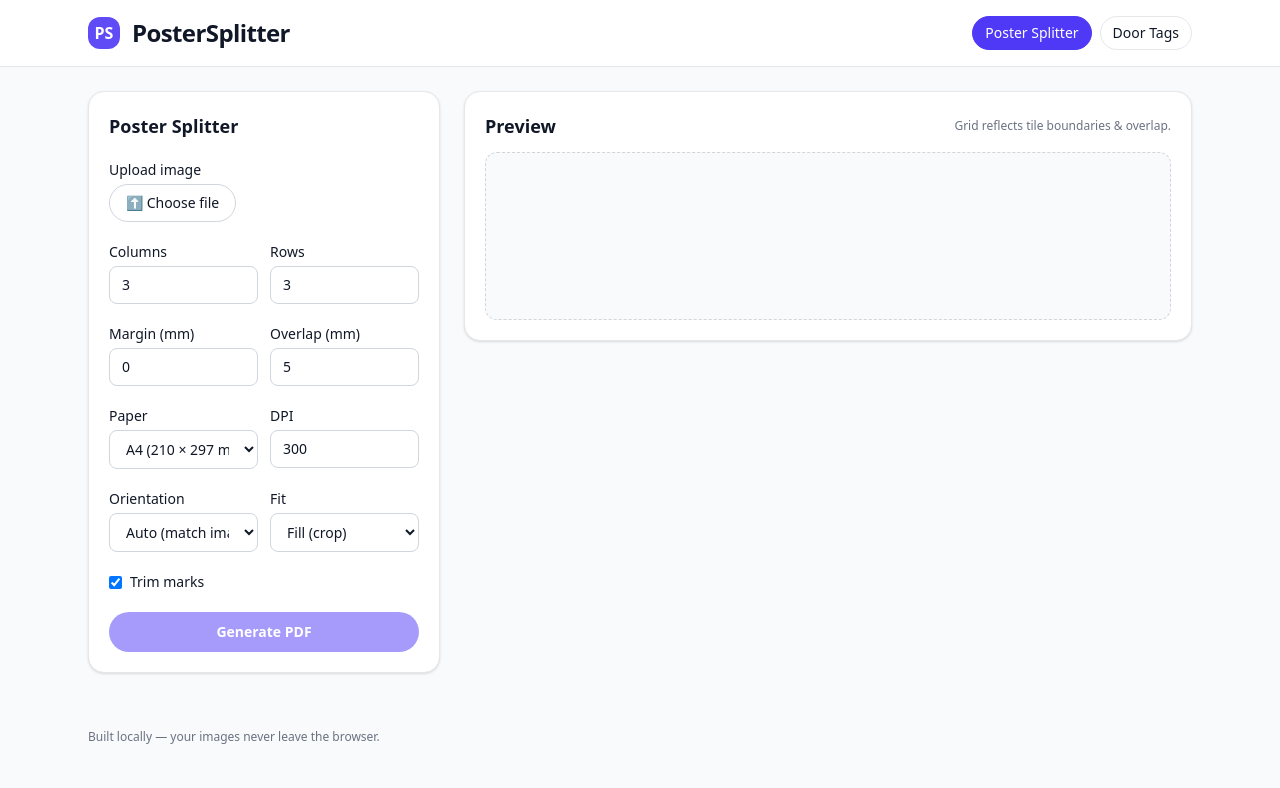
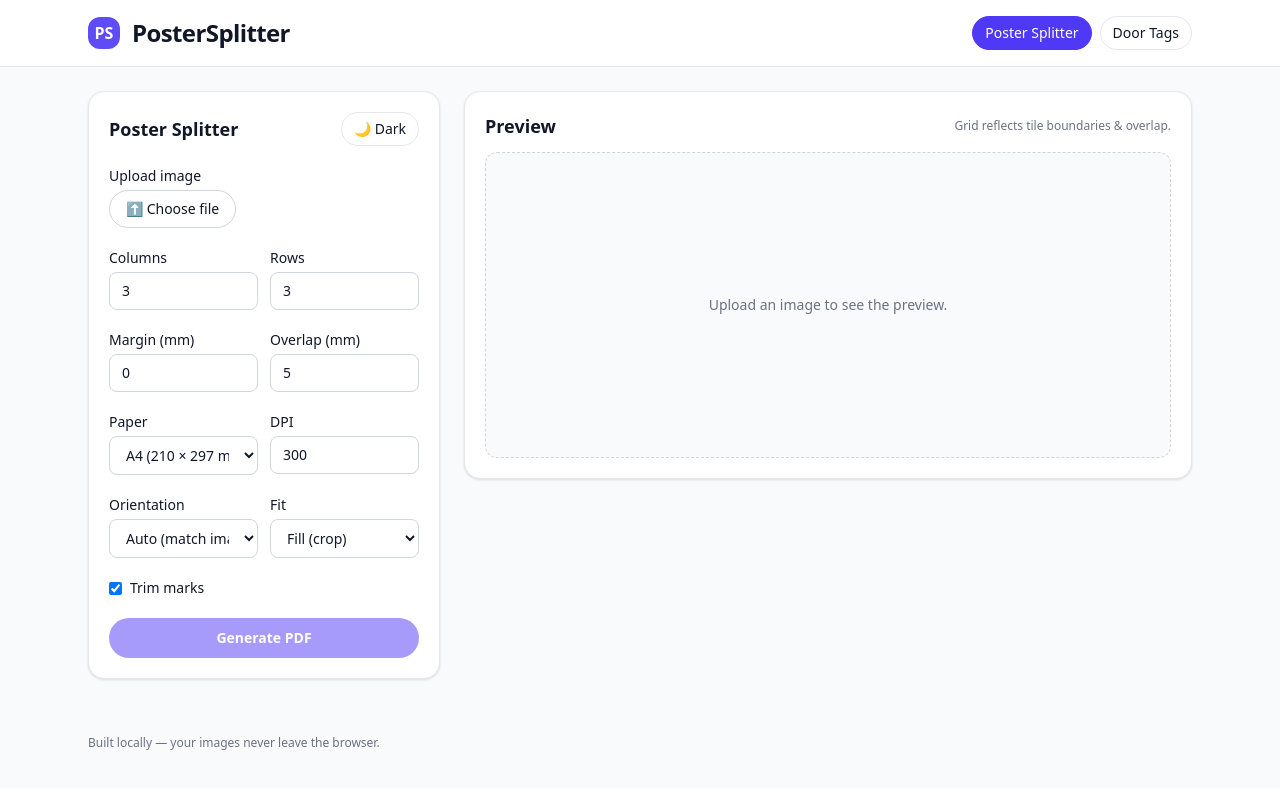
Before and after one commit to Mikehoncho32/postersplitter, a React (Vite) app in the folder poster-tiler/: page / in a window 1280 px wide. Shown: the top 788 px of the page. Built offline with nearby package versions, Linux system fonts and the light colour scheme.

Commit message:
Update App.tsx

```diff
--- a/poster-tiler/src/App.tsx
+++ b/poster-tiler/src/App.tsx
@@ -2,7 +2,7 @@ import React, { useEffect, useMemo, useRef, useState } from "react";
 import DoorTags from "./DoorTags";
 import { jsPDF } from "jspdf";
 
-/* ---------- constants ---------- */
+/* ---------- shared constants ---------- */
 const PAPER = {
   A4: { w: 210, h: 297 },
   Letter: { w: 216, h: 279 },
@@ -18,47 +18,32 @@ const LIMITS = {
 const BRAND = "PosterSplitter";
 
 /* ---------- guardrails ---------- */
-const SIZE_LIMIT_MB = 60; // soft cap for uploaded file size
-const MAX_TILES = 8 * 8;  // safety for rows*cols
-const MP_HIGH = 50;       // megapixels threshold (~8000x6250)
-const MP_MED = 25;        // megapixels threshold (~6000x4167)
+const SIZE_LIMIT_MB = 60;
+const MAX_TILES = 8 * 8;
+const MP_HIGH = 50;
+const MP_MED = 25;
 
 /* ---------- utils ---------- */
-function clamp(n: number, min: number, max: number) {
-  return Math.min(max, Math.max(min, n));
-}
+function clamp(n: number, min: number, max: number) { return Math.min(max, Math.max(min, n)); }
 function toIntInRange(raw: string, min: number, max: number, fallback: number) {
   const n = parseInt(raw, 10);
   if (Number.isNaN(n)) return fallback;
   return clamp(n, min, max);
 }
 const mmToIn = (mm: number) => mm / 25.4;
-const mmToPx = (mm: number, dpi: number) =>
-  Math.round(mmToIn(mm) * clamp(dpi, LIMITS.dpi.min, LIMITS.dpi.max));
-
-function cx(...xs: Array<string | false | null | undefined>) {
-  return xs.filter(Boolean).join(" ");
-}
-
-/** Decide a safe DPI given the image size and requested DPI. */
+const mmToPx = (mm: number, dpi: number) => Math.round(mmToIn(mm) * clamp(dpi, LIMITS.dpi.min, LIMITS.dpi.max));
+function cx(...xs: Array<string | false | null | undefined>) { return xs.filter(Boolean).join(" "); }
 function computeSafeDpi(img: HTMLImageElement | null, requested: number) {
   if (!img) return { dpi: requested, reason: "" };
   const mega = (img.width * img.height) / 1e6;
-
-  let dpi = requested;
-  let reason = "";
-
-  if (mega > MP_HIGH) {
-    if (requested > 200) { dpi = 200; reason = `Large image (${mega.toFixed(1)} MP): DPI capped to 200.`; }
-  } else if (mega > MP_MED) {
-    if (requested > 240) { dpi = 240; reason = `Big image (${mega.toFixed(1)} MP): DPI capped to 240.`; }
-  }
-
+  let dpi = requested; let reason = "";
+  if (mega > MP_HIGH) { if (requested > 200) { dpi = 200; reason = `Large image (${mega.toFixed(1)} MP): DPI capped to 200.`; } }
+  else if (mega > MP_MED) { if (requested > 240) { dpi = 240; reason = `Big image (${mega.toFixed(1)} MP): DPI capped to 240.`; } }
   dpi = clamp(dpi, LIMITS.dpi.min, LIMITS.dpi.max);
   return { dpi, reason };
 }
 
-/* ---------- Poster Splitter (existing tool) ---------- */
+/* ---------- Poster Splitter ---------- */
 function PosterSplitter() {
   // theme
   const [theme, setTheme] = useState<"light" | "dark">(
@@ -76,14 +61,11 @@ function PosterSplitter() {
     if (!file) return setImg(null);
     const url = URL.createObjectURL(file);
     const i = new Image();
-    i.onload = () => {
-      setImg(i);
-      URL.revokeObjectURL(url);
-    };
+    i.onload = () => { setImg(i); URL.revokeObjectURL(url); };
     i.src = url;
   }, [file]);
 
-  // raw strings so typing never glitches
+  // inputs
   const [colsRaw, setColsRaw] = useState("3");
   const [rowsRaw, setRowsRaw] = useState("3");
   const [marginRaw, setMarginRaw] = useState("0");
@@ -92,31 +74,23 @@ function PosterSplitter() {
   const [paper, setPaper] = useState<PaperKey>("A4");
   const [fitMode, setFitMode] = useState<"cover" | "contain">("cover");
   const [trim, setTrim] = useState(true);
-
-  // NEW: orientation control
   const [orientation, setOrientation] = useState<"auto" | "portrait" | "landscape">("auto");
 
-  // sanitized numbers
   const cols = toIntInRange(colsRaw, LIMITS.colsRows.min, LIMITS.colsRows.max, LIMITS.colsRows.fallback);
   const rows = toIntInRange(rowsRaw, LIMITS.colsRows.min, LIMITS.colsRows.max, LIMITS.colsRows.fallback);
   const margin = toIntInRange(marginRaw, LIMITS.mm.min, LIMITS.mm.max, 0);
   const overlap = toIntInRange(overlapRaw, LIMITS.mm.min, LIMITS.mm.max, 5);
   const requestedDpi = toIntInRange(dpiRaw, LIMITS.dpi.min, LIMITS.dpi.max, LIMITS.dpi.fallback);
 
-  // compute effective paper size based on orientation setting
   const base = PAPER[paper];
   const imgIsLandscape = img ? img.width >= img.height : true;
-  const effOrientation =
-    orientation === "auto" ? (imgIsLandscape ? "landscape" : "portrait") : orientation;
+  const effOrientation = orientation === "auto" ? (imgIsLandscape ? "landscape" : "portrait") : orientation;
   const P = effOrientation === "portrait" ? base : { w: base.h, h: base.w };
 
-  // Guard: compute effective DPI
   const { dpi: effectiveDpi, reason: dpiReason } = useMemo(
-    () => computeSafeDpi(img, requestedDpi),
-    [img, requestedDpi]
+    () => computeSafeDpi(img, requestedDpi), [img, requestedDpi]
   );
 
-  // Guard: soft warning if file is huge
   const bigFileWarning =
     file && file.size > SIZE_LIMIT_MB * 1024 * 1024
       ? `This file is ${(file.size / 1024 / 1024).toFixed(1)} MB. If PDF generation is slow or black, try lower DPI or fewer tiles.`
@@ -155,38 +129,20 @@ function PosterSplitter() {
     ctx.fillRect(0, 0, c.width, c.height);
 
     ctx.imageSmoothingQuality = "high";
-    ctx.drawImage(
-      img,
-      0, 0, sW, sH,
-      Math.round(dx * k),
-      Math.round(dy * k),
-      Math.round(drawW * k),
-      Math.round(drawH * k)
-    );
+    ctx.drawImage(img, 0, 0, sW, sH, Math.round(dx * k), Math.round(dy * k), Math.round(drawW * k), Math.round(drawH * k));
 
     // grid
     ctx.strokeStyle = theme === "dark" ? "rgba(255,255,255,0.6)" : "rgba(0,0,0,0.5)";
     ctx.lineWidth = 1;
     const stepX = (contentWpx - overlapPx) * k;
     const stepY = (contentHpx - overlapPx) * k;
-    for (let i = 1; i < cols; i++) {
-      const x = Math.round(i * stepX);
-      ctx.beginPath(); ctx.moveTo(x, 0); ctx.lineTo(x, c.height); ctx.stroke();
-    }
-    for (let j = 1; j < rows; j++) {
-      const y = Math.round(j * stepY);
-      ctx.beginPath(); ctx.moveTo(0, y); ctx.lineTo(c.width, y); ctx.stroke();
-    }
+    for (let i = 1; i < cols; i++) { const x = Math.round(i * stepX); ctx.beginPath(); ctx.moveTo(x, 0); ctx.lineTo(x, c.height); ctx.stroke(); }
+    for (let j = 1; j < rows; j++) { const y = Math.round(j * stepY); ctx.beginPath(); ctx.moveTo(0, y); ctx.lineTo(c.width, y); ctx.stroke(); }
   }, [img, P.w, P.h, margin, overlap, effectiveDpi, cols, rows, fitMode, theme]);
 
   async function generatePDF() {
     if (!img) return alert("Please upload an image first.");
-
-    // Guard: too many tiles?
-    if (rows * cols > MAX_TILES) {
-      alert(`That’s a lot of pages (${rows}×${cols}). For stability, please keep tiles ≤ ${Math.sqrt(MAX_TILES)}×${Math.sqrt(MAX_TILES)}.`);
-      return;
-    }
+    if (rows * cols > MAX_TILES) { alert(`That’s a lot of pages (${rows}×${cols}). Keep tiles ≤ ${Math.sqrt(MAX_TILES)}×${Math.sqrt(MAX_TILES)}.`); return; }
 
     const contentWpx = mmToPx(P.w - 2 * margin, effectiveDpi);
     const contentHpx = mmToPx(P.h - 2 * margin, effectiveDpi);
@@ -194,18 +150,11 @@ function PosterSplitter() {
 
     const tgtW = cols * contentWpx - (cols - 1) * overlapPx;
     const tgtH = rows * contentHpx - (rows - 1) * overlapPx;
-
-    // Guard: massive canvas
-    if (tgtW * tgtH > 12000 * 12000) {
-      alert("Output canvas would be extremely large. Lower DPI, rows/cols, or increase margins/overlap.");
-      return;
-    }
+    if (tgtW * tgtH > 12000 * 12000) { alert("Output canvas would be extremely large. Lower DPI/tiles."); return; }
 
     const master = document.createElement("canvas");
-    master.width = tgtW;
-    master.height = tgtH;
+    master.width = tgtW; master.height = tgtH;
     const mctx = master.getContext("2d")!;
-
     const sW = img.width, sH = img.height;
     const scaleCover = Math.max(tgtW / sW, tgtH / sH);
     const scaleContain = Math.min(tgtW / sW, tgtH / sH);
@@ -215,22 +164,14 @@ function PosterSplitter() {
     const dx = Math.round((tgtW - drawW) / 2);
     const dy = Math.round((tgtH - drawH) / 2);
 
-    mctx.fillStyle = "#ffffff";
-    mctx.fillRect(0, 0, master.width, master.height);
+    mctx.fillStyle = "#ffffff"; mctx.fillRect(0, 0, master.width, master.height);
     mctx.imageSmoothingQuality = "high";
     mctx.drawImage(img, dx, dy, drawW, drawH);
 
     const jsOrientation = ((orientation === "auto" ? (imgIsLandscape ? "landscape" : "portrait") : orientation) === "landscape" ? "landscape" : "portrait") as "portrait" | "landscape";
 
-    const doc = new jsPDF({
-      unit: "mm",
-      format: [P.w, P.h],
-      orientation: jsOrientation,
-      compress: true,
-    });
-
-    const contentWmm = P.w - 2 * margin;
-    const contentHmm = P.h - 2 * margin;
+    const doc = new jsPDF({ unit: "mm", format: [P.w, P.h], orientation: jsOrientation, compress: true });
+    const contentWmm = P.w - 2 * margin; const contentHmm = P.h - 2 * margin;
 
     for (let r = 0; r < rows; r++) {
       for (let c = 0; c < cols; c++) {
@@ -239,15 +180,13 @@ function PosterSplitter() {
         const sy = r * (contentHpx - overlapPx);
 
         const tile = document.createElement("canvas");
-        tile.width = contentWpx;
-        tile.height = contentHpx;
+        tile.width = contentWpx; tile.height = contentHpx;
         const tctx = tile.getContext("2d")!;
         tctx.imageSmoothingQuality = "high";
         tctx.drawImage(master, sx, sy, contentWpx, contentHpx, 0, 0, contentWpx, contentHpx);
 
         if (trim) {
-          tctx.strokeStyle = "rgba(0,0,0,0.5)";
-          tctx.lineWidth = 1;
+          tctx.strokeStyle = "rgba(0,0,0,0.5)"; tctx.lineWidth = 1;
           const m = Math.round(Math.min(contentWpx, contentHpx) * 0.02);
           tctx.beginPath();
           tctx.moveTo(0, 0); tctx.lineTo(m, 0); tctx.moveTo(0, 0); tctx.lineTo(0, m);
@@ -261,95 +200,74 @@ function PosterSplitter() {
         doc.addImage(dataURL, "JPEG", margin, margin, contentWmm, contentHmm, undefined, "FAST");
       }
     }
-
     doc.save(`${BRAND}.pdf`);
   }
 
   return (
     <>
-      {/* Settings & header (unchanged) */}
       <section className="lg:col-span-1">
         <div className="rounded-2xl border border-gray-200 dark:border-slate-800 bg-white dark:bg-slate-900 shadow-sm p-5 space-y-5">
-          <h2 className="text-lg font-semibold">Poster Splitter</h2>
+          <div className="flex items-center justify-between">
+            <h2 className="text-lg font-semibold">Poster Splitter</h2>
+            <button
+              onClick={() => setTheme(theme === "light" ? "dark" : "light")}
+              className="rounded-full border bg-white dark:bg-slate-800 border-gray-200 dark:border-slate-700 px-3 py-1.5 text-sm hover:bg-gray-50 dark:hover:bg-slate-700"
+            >
+              {theme === "light" ? "🌙 Dark" : "☀️ Light"}
+            </button>
+          </div>
 
-          {/* Upload */}
           <div>
             <label className="block text-sm font-medium mb-1">Upload image</label>
             <input id="file" type="file" accept="image/*" onChange={(e) => setFile(e.target.files?.[0] ?? null)} className="sr-only" />
-            <label htmlFor="file" className={cx("inline-flex items-center gap-2 rounded-full px-4 py-2 text-sm cursor-pointer","border border-gray-300 dark:border-slate-700","bg-white/60 dark:bg-slate-800/60","hover:bg:white/80 hover:shadow-sm dark:hover:bg-slate-700/70")}>
-              ⬆️ Choose file
-            </label>
-            {file && (
-              <p className="mt-2 text-xs text-gray-500 dark:text-slate-400 break-all">
-                {file.name} ({Math.round((file.size / 1024 / 1024) * 100) / 100} MB)
-              </p>
-            )}
-          </div>
-
-          {/* controls */}
-          <div className="grid grid-cols-2 gap-3">
-            <div>
-              <label className="block text-sm mb-1">Columns</label>
-              <input type="number" min={LIMITS.colsRows.min} max={LIMITS.colsRows.max} value={colsRaw} onChange={(e) => setColsRaw(e.target.value)} onBlur={() => setColsRaw(String(cols))} className="w-full rounded-lg border border-gray-300 dark:border-slate-700 bg-white dark:bg-slate-800 px-3 py-2 text-sm"/>
-            </div>
-            <div>
-              <label className="block text-sm mb-1">Rows</label>
-              <input type="number" min={LIMITS.colsRows.min} max={LIMITS.colsRows.max} value={rowsRaw} onChange={(e) => setRowsRaw(e.target.value)} onBlur={() => setRowsRaw(String(rows))} className="w-full rounded-lg border border-gray-300 dark:border-slate-700 bg-white dark:bg-slate-800 px-3 py-2 text-sm"/>
-            </div>
+            <label htmlFor="file" className={cx("inline-flex items-center gap-2 rounded-full px-4 py-2 text-sm cursor-pointer","border border-gray-300 dark:border-slate-700","bg-white/60 dark:bg-slate-800/60","hover:bg-white/80 hover:shadow-sm dark:hover:bg-slate-700/70")}>⬆️ Choose file</label>
+            {file && (<p className="mt-2 text-xs text-gray-500 dark:text-slate-400 break-all">{file.name} ({Math.round((file.size/1024/1024)*100)/100} MB)</p>)}
           </div>
 
           <div className="grid grid-cols-2 gap-3">
-            <div>
-              <label className="block text-sm mb-1">Margin (mm)</label>
-              <input type="number" min={LIMITS.mm.min} max={LIMITS.mm.max} value={marginRaw} onChange={(e) => setMarginRaw(e.target.value)} onBlur={() => setMarginRaw(String(margin))} className="w-full rounded-lg border border-gray-300 dark:border-slate-700 bg-white dark:bg-slate-800 px-3 py-2 text-sm"/>
-            </div>
-            <div>
-              <label className="block text-sm mb-1">Overlap (mm)</label>
-              <input type="number" min={LIMITS.mm.min} max={LIMITS.mm.max} value={overlapRaw} onChange={(e) => setOverlapRaw(e.target.value)} onBlur={() => setOverlapRaw(String(overlap))} className="w-full rounded-lg border border-gray-300 dark:border-slate-700 bg-white dark:bg-slate-800 px-3 py-2 text-sm"/>
-            </div>
+            <div><label className="block text-sm mb-1">Columns</label>
+              <input type="number" min={LIMITS.colsRows.min} max={LIMITS.colsRows.max} value={colsRaw} onChange={(e)=>setColsRaw(e.target.value)} onBlur={()=>setColsRaw(String(cols))} className="w-full rounded-lg border border-gray-300 dark:border-slate-700 bg-white dark:bg-slate-800 px-3 py-2 text-sm"/></div>
+            <div><label className="block text-sm mb-1">Rows</label>
+              <input type="number" min={LIMITS.colsRows.min} max={LIMITS.colsRows.max} value={rowsRaw} onChange={(e)=>setRowsRaw(e.target.value)} onBlur={()=>setRowsRaw(String(rows))} className="w-full rounded-lg border border-gray-300 dark:border-slate-700 bg-white dark:bg-slate-800 px-3 py-2 text-sm"/></div>
           </div>
 
           <div className="grid grid-cols-2 gap-3">
-            <div>
-              <label className="block text-sm mb-1">Paper</label>
-              <select value={paper} onChange={(e) => setPaper(e.target.value as PaperKey)} className="w-full rounded-lg border border-gray-300 dark:border-slate-700 bg-white dark:bg-slate-800 px-3 py-2 text-sm">
+            <div><label className="block text-sm mb-1">Margin (mm)</label>
+              <input type="number" min={LIMITS.mm.min} max={LIMITS.mm.max} value={marginRaw} onChange={(e)=>setMarginRaw(e.target.value)} onBlur={()=>setMarginRaw(String(margin))} className="w-full rounded-lg border border-gray-300 dark:border-slate-700 bg-white dark:bg-slate-800 px-3 py-2 text-sm"/></div>
+            <div><label className="block text-sm mb-1">Overlap (mm)</label>
+              <input type="number" min={LIMITS.mm.min} max={LIMITS.mm.max} value={overlapRaw} onChange={(e)=>setOverlapRaw(e.target.value)} onBlur={()=>setOverlapRaw(String(overlap))} className="w-full rounded-lg border border-gray-300 dark:border-slate-700 bg-white dark:bg-slate-800 px-3 py-2 text-sm"/></div>
+          </div>
+
+          <div className="grid grid-cols-2 gap-3">
+            <div><label className="block text-sm mb-1">Paper</label>
+              <select value={paper} onChange={(e)=>setPaper(e.target.value as PaperKey)} className="w-full rounded-lg border border-gray-300 dark:border-slate-700 bg-white dark:bg-slate-800 px-3 py-2 text-sm">
                 <option value="A4">A4 (210 × 297 mm)</option>
                 <option value="Letter">Letter (8.5 × 11 in)</option>
-              </select>
-            </div>
-            <div>
-              <label className="block text-sm mb-1">DPI</label>
-              <input type="number" min={LIMITS.dpi.min} max={LIMITS.dpi.max} value={dpiRaw} onChange={(e) => setDpiRaw(e.target.value)} onBlur={() => setDpiRaw(String(clamp(parseInt(dpiRaw || "0", 10) || LIMITS.dpi.fallback, LIMITS.dpi.min, LIMITS.dpi.max)))} className="w-full rounded-lg border border-gray-300 dark:border-slate-700 bg-white dark:bg-slate-800 px-3 py-2 text-sm"/>
-            </div>
+              </select></div>
+            <div><label className="block text-sm mb-1">DPI</label>
+              <input type="number" min={LIMITS.dpi.min} max={LIMITS.dpi.max} value={dpiRaw} onChange={(e)=>setDpiRaw(e.target.value)} onBlur={()=>setDpiRaw(String(clamp(parseInt(dpiRaw||"0",10)||LIMITS.dpi.fallback, LIMITS.dpi.min, LIMITS.dpi.max)))} className="w-full rounded-lg border border-gray-300 dark:border-slate-700 bg-white dark:bg-slate-800 px-3 py-2 text-sm"/></div>
           </div>
 
-          {/* NEW: Orientation + Fit + Trim */}
           <div className="grid grid-cols-2 gap-3">
-            <div>
-              <label className="block text-sm mb-1">Orientation</label>
-              <select value={orientation} onChange={(e) => setOrientation(e.target.value as any)} className="w-full rounded-lg border border-gray-300 dark:border-slate-700 bg-white dark:bg-slate-800 px-3 py-2 text-sm">
+            <div><label className="block text-sm mb-1">Orientation</label>
+              <select value={orientation} onChange={(e)=>setOrientation(e.target.value as any)} className="w-full rounded-lg border border-gray-300 dark:border-slate-700 bg-white dark:bg-slate-800 px-3 py-2 text-sm">
                 <option value="auto">Auto (match image)</option>
                 <option value="portrait">Portrait</option>
                 <option value="landscape">Landscape</option>
-              </select>
-            </div>
-            <div>
-              <label className="block text-sm mb-1">Fit</label>
-              <select value={fitMode} onChange={(e) => setFitMode(e.target.value as "cover" | "contain")} className="w-full rounded-lg border border-gray-300 dark:border-slate-700 bg-white dark:bg-slate-800 px-3 py-2 text-sm">
+              </select></div>
+            <div><label className="block text-sm mb-1">Fit</label>
+              <select value={fitMode} onChange={(e)=>setFitMode(e.target.value as "cover" | "contain")} className="w-full rounded-lg border border-gray-300 dark:border-slate-700 bg-white dark:bg-slate-800 px-3 py-2 text-sm">
                 <option value="cover">Fill (crop)</option>
                 <option value="contain">Fit (letterbox)</option>
-              </select>
-            </div>
+              </select></div>
           </div>
 
           {(dpiReason || bigFileWarning) && (
-            <p className="mt-2 text-xs text-amber-600 dark:text-amber-400">
-              {dpiReason || bigFileWarning}
-            </p>
+            <p className="mt-2 text-xs text-amber-600 dark:text-amber-400">{dpiReason || bigFileWarning}</p>
           )}
 
           <label className="flex items-center gap-2">
-            <input type="checkbox" checked={trim} onChange={(e) => setTrim(e.target.checked)} />
+            <input type="checkbox" checked={trim} onChange={(e)=>setTrim(e.target.checked)} />
             <span className="text-sm">Trim marks</span>
           </label>
 
@@ -359,15 +277,22 @@ function PosterSplitter() {
         </div>
       </section>
 
-      {/* Preview */}
       <section className="lg:col-span-2">
         <div className="rounded-2xl border border-gray-200 dark:border-slate-800 bg-white dark:bg-slate-900 shadow-sm p-5">
           <div className="mb-3 flex items-center justify-between">
             <h2 className="text-lg font-semibold">Preview</h2>
             <span className="text-xs text-gray-500 dark:text-slate-400">Grid reflects tile boundaries & overlap.</span>
           </div>
+
+          {/* FIX: keep a tall placeholder when no image */}
           <div className="overflow-auto rounded-xl border border-dashed border-gray-300 dark:border-slate-700 bg-gray-50 dark:bg-slate-950 p-2">
-            <canvas ref={canvasRef} className="block max-w-full" />
+            {!img ? (
+              <div className="grid h-72 place-items-center text-sm text-gray-500 dark:text-slate-400">
+                Upload an image to see the preview.
+              </div>
+            ) : (
+              <canvas ref={canvasRef} className="block max-w-full" />
+            )}
           </div>
         </div>
       </section>
@@ -378,36 +303,30 @@ function PosterSplitter() {
 /* ---------- App with tabs ---------- */
 export default function App() {
   const [tab, setTab] = useState<"splitter" | "door">("splitter");
-
   return (
-    <div className={cx("min-h-screen", "bg-gray-50 text-gray-900", "dark:bg-slate-950 dark:text-slate-100")}>
+    <div className={cx("min-h-screen","bg-gray-50 text-gray-900","dark:bg-slate-950 dark:text-slate-100")}>
       <header className="border-b border-gray-200 bg-white dark:bg-slate-900 dark:border-slate-800">
         <div className="mx-auto max-w-6xl px-6 py-4 flex items-center justify-between gap-3">
           <div className="flex items-center gap-3">
-            <div className="h-8 w-8 rounded-xl bg-indigo-600/90 dark:bg-indigo-500 grid place-items-center text-white font-bold">
-              PS
-            </div>
+            <div className="h-8 w-8 rounded-xl bg-indigo-600/90 dark:bg-indigo-500 grid place-items-center text-white font-bold">PS</div>
             <h1 className="text-xl md:text-2xl font-bold tracking-tight">PosterSplitter</h1>
           </div>
 
           <nav className="flex items-center gap-2">
             <button
-              className={cx("px-3 py-1.5 rounded-full text-sm border", tab === "splitter" ? "bg-indigo-600 text-white border-indigo-600" : "bg-white dark:bg-slate-800 border-gray-200 dark:border-slate-700")}
+              className={cx("px-3 py-1.5 rounded-full text-sm border", tab==="splitter" ? "bg-indigo-600 text-white border-indigo-600" : "bg-white dark:bg-slate-800 border-gray-200 dark:border-slate-700")}
               onClick={() => setTab("splitter")}
-            >
-              Poster Splitter
-            </button>
+            >Poster Splitter</button>
             <button
-              className={cx("px-3 py-1.5 rounded-full text-sm border", tab === "door" ? "bg-indigo-600 text-white border-indigo-600" : "bg-white dark:bg-slate-800 border-gray-200 dark:border-slate-700")}
+              className={cx("px-3 py-1.5 rounded-full text-sm border", tab==="door" ? "bg-indigo-600 text-white border-indigo-600" : "bg-white dark:bg-slate-800 border-gray-200 dark:border-slate-700")}
               onClick={() => setTab("door")}
-            >
-              Door Tags
-            </button>
+            >Door Tags</button>
           </nav>
         </div>
       </header>
 
-      <main className="mx-auto max-w-6xl px-6 py-6 grid gap-6 lg:grid-cols-3">
+      {/* FIX: Door Tags wants full width; Poster Splitter uses 3 columns */}
+      <main className={cx("mx-auto max-w-6xl px-6 py-6 grid gap-6", tab === "splitter" ? "lg:grid-cols-3" : "lg:grid-cols-1")}>
         {tab === "splitter" ? <PosterSplitter /> : <DoorTags />}
       </main>
 
```
